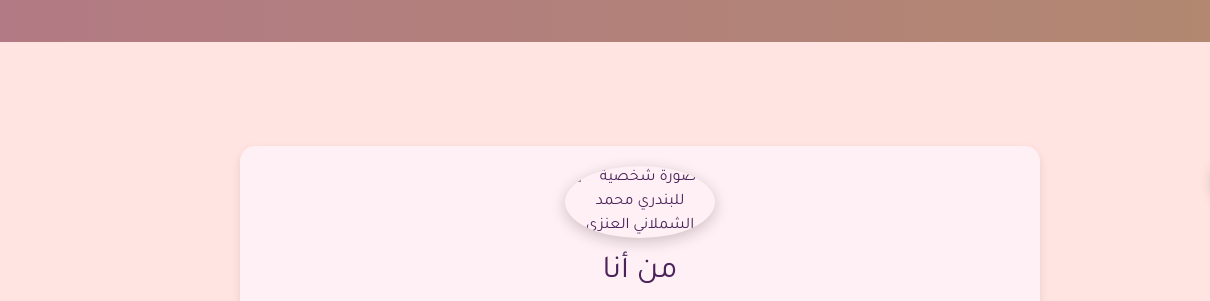
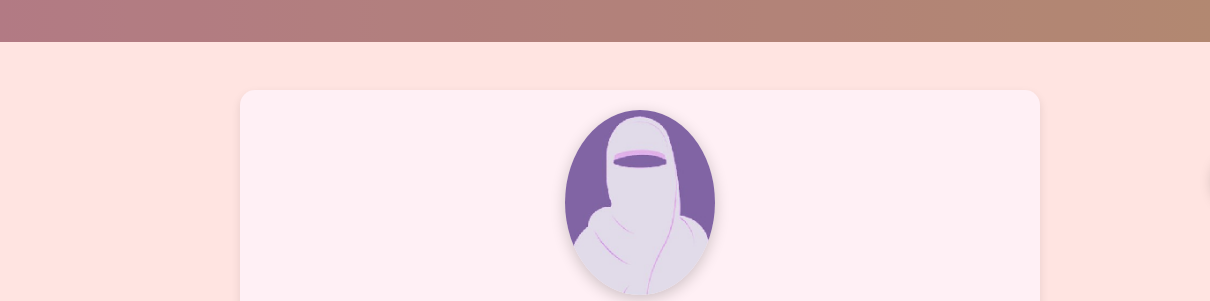
Before and after one commit to abody97/ALBANDARI, a plain HTML site: page index.html in a window 1280 px wide. Shown: the part 582-883 px from the top of the page, 0-1210 px from the left. Drawn offline with nearby package versions, Linux system fonts and the light colour scheme; the site is published under a folder, as on GitHub Pages, so addresses that start at the root find nothing.

Commit message:
Update index.html

```diff
--- a/index.html
+++ b/index.html
@@ -176,7 +176,7 @@
 
     <section id="about">
         <div class="container-box">
-            <img src="/YYE.png" class="img-fluid" alt="صورة شخصية للبندري محمد الشملاني العنزي" loading="lazy">
+            <img src="YYE.png" class="img-fluid" alt="صورة شخصية للبندري محمد الشملاني العنزي" loading="lazy">
             <h2>من أنا</h2>
             <p>مرحبًا! اسمي البندري محمد الشملاني العنزي. حاصلة على بكالوريوس في نظم المعلومات الإدارية من جامعة حائل. لدي خبرة في إدارة المنتج وتحليل الأعمال، عملت في وزارة الموارد البشرية والتنمية الاجتماعية...</p>
             <a href="https://drive.google.com/drive/folders/17U4SGw2gi4p5rqM4iuk3kce2xLIcZNao" class="btn btn-primary mt-3" target="_blank">عرض سيرتي الذاتية</a>
```
